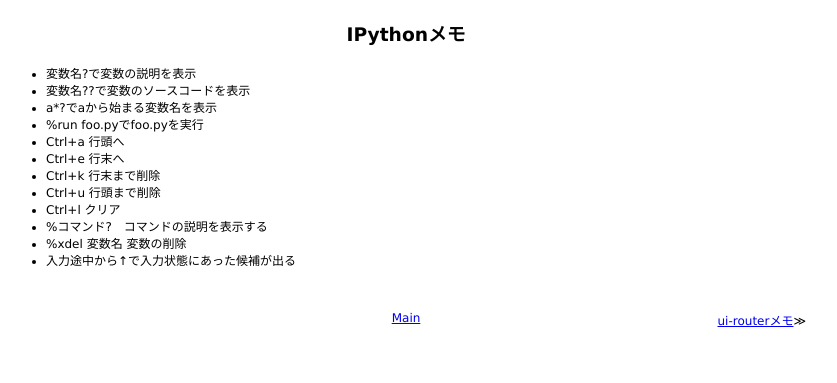
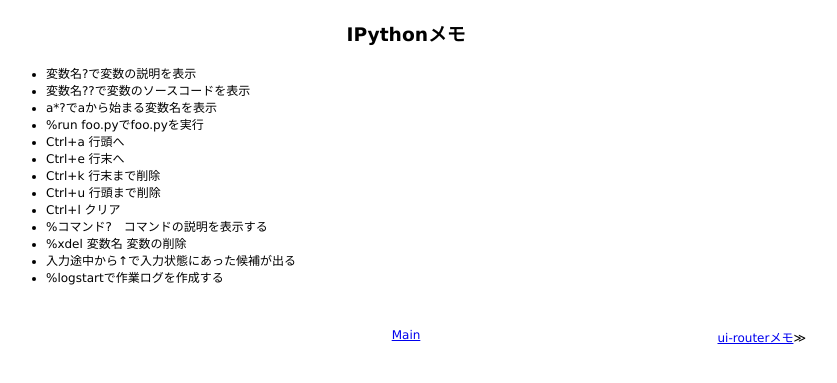
Before and after one commit to 38elements/38elements.github.com, a Jekyll site: the page built from _posts/2015-06-21-ipython.md, in a window 1280 px wide. Shown: the top 383 px of the page, without its empty margins (234-1071 px from the left). Built offline with Jekyll 4.4.1, drawn with Linux system fonts in a browser that asks for light colours; Markdown is read by kramdown in place of the engine named in the settings.

Commit message:
Update 2015-06-21-ipython.md

```diff
--- a/_posts/2015-06-21-ipython.md
+++ b/_posts/2015-06-21-ipython.md
@@ -14,3 +14,4 @@ title: IPythonメモ
 * %コマンド?　コマンドの説明を表示する
 * %xdel 変数名 変数の削除
 * 入力途中から↑で入力状態にあった候補が出る
+* %logstartで作業ログを作成する
```
